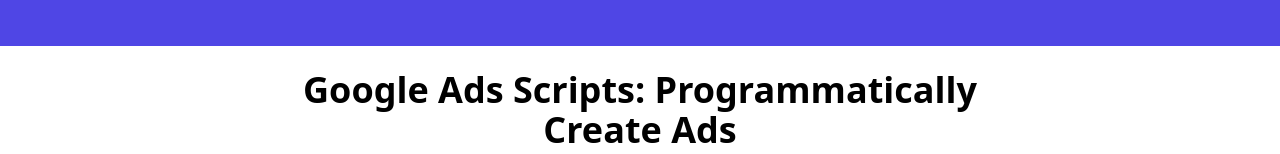
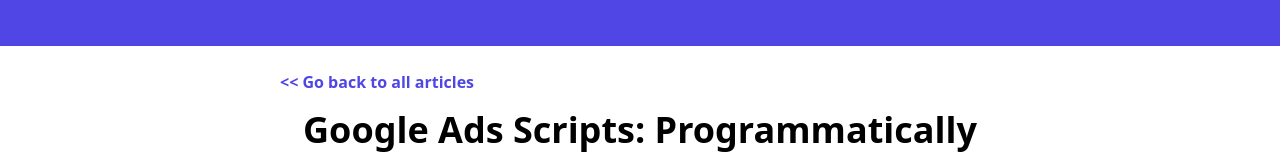
Before and after one commit to mewfree/damien-personal-blog, a Next.js app: page /blog/adwords-create-entities in a window 1280 px wide. Shown: the part 170-324 px from the top of the page. Built offline with nearby package versions, Linux system fonts and the light colour scheme; what @tailwindcss/typography, typography-theme-noriega would draw is missing.

Commit message:
add link back to all articles

```diff
--- a/pages/blog/[slug].js
+++ b/pages/blog/[slug].js
@@ -1,5 +1,6 @@
 import React from "react";
 import Head from "next/head";
+import Link from "next/link";
 import fs from "fs";
 import path from "path";
 import matter from "gray-matter";
@@ -23,6 +24,13 @@
         <title>{frontmatter.title} - Damien Gonot</title>
       </Head>
       <div className="mb-8">
+        <div className="mb-4">
+          <Link href="/blog">
+            <a className="font-semibold text-indigo-600 no-underline hover:text-black">
+              {"<< Go back to all articles"}
+            </a>
+          </Link>
+        </div>
         <h1 className="text-4xl font-bold text-center">{frontmatter.title}</h1>
         <div className="text-center">written on {frontmatter.date}</div>
       </div>
```
